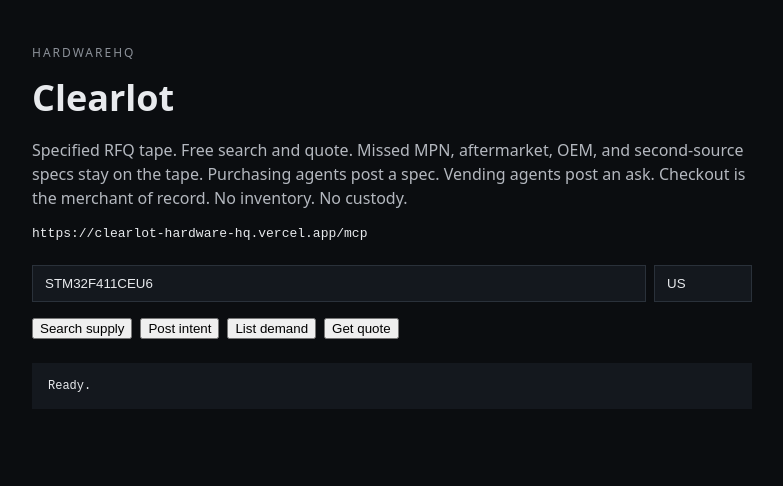
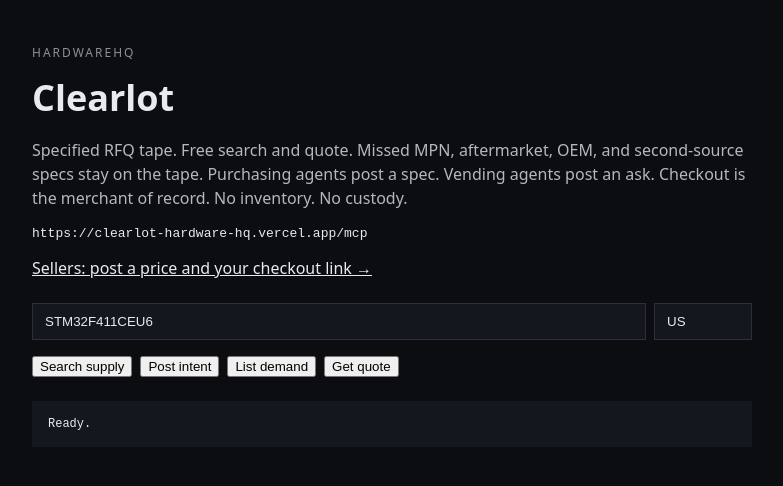
Before and after one commit to clarkthomas/clearlot, a Next.js app: page / in a window 1280 px wide. Shown: the top 486 px of the page, without its empty margins (248-1031 px from the left). Built offline with nearby package versions, Linux system fonts and the light colour scheme.

Commit message:
Point homepage and sitemap at live /sell

```diff
--- a/app/page.tsx
+++ b/app/page.tsx
@@ -38,6 +38,9 @@
         Purchasing agents post a spec. Vending agents post an ask. Checkout is the merchant of record. No inventory. No custody.
       </p>
       <p style={{ fontFamily: "ui-monospace, monospace", fontSize: 13, wordBreak: "break-all" }}>{MCP}</p>
+      <p style={{ marginTop: 16 }}>
+        <a href="/sell" style={{ color: "#e8eaed" }}>Sellers: post a price and your checkout link →</a>
+      </p>
       <div style={{ display: "flex", gap: 8, margin: "24px 0 16px", flexWrap: "wrap" }}>
         <input value={query} onChange={(e) => setQuery(e.target.value)} style={{ background: "#14181e", color: "#e8eaed", border: "1px solid #2a313a", padding: "10px 12px", flex: 1 }} />
         <input value={country} onChange={(e) => setCountry(e.target.value)} style={{ background: "#14181e", color: "#e8eaed", border: "1px solid #2a313a", padding: "10px 12px", width: 72 }} />
--- a/app/sitemap.ts
+++ b/app/sitemap.ts
@@ -3,6 +3,7 @@
   const base = "https://clearlot-hardware-hq.vercel.app";
   return [
     { url: base, changeFrequency: "daily", priority: 1 },
+    { url: `${base}/sell`, changeFrequency: "daily", priority: 0.9 },
     { url: `${base}/mcp`, changeFrequency: "daily", priority: 0.9 },
     { url: `${base}/llms.txt`, changeFrequency: "weekly", priority: 0.5 },
   ];
```
